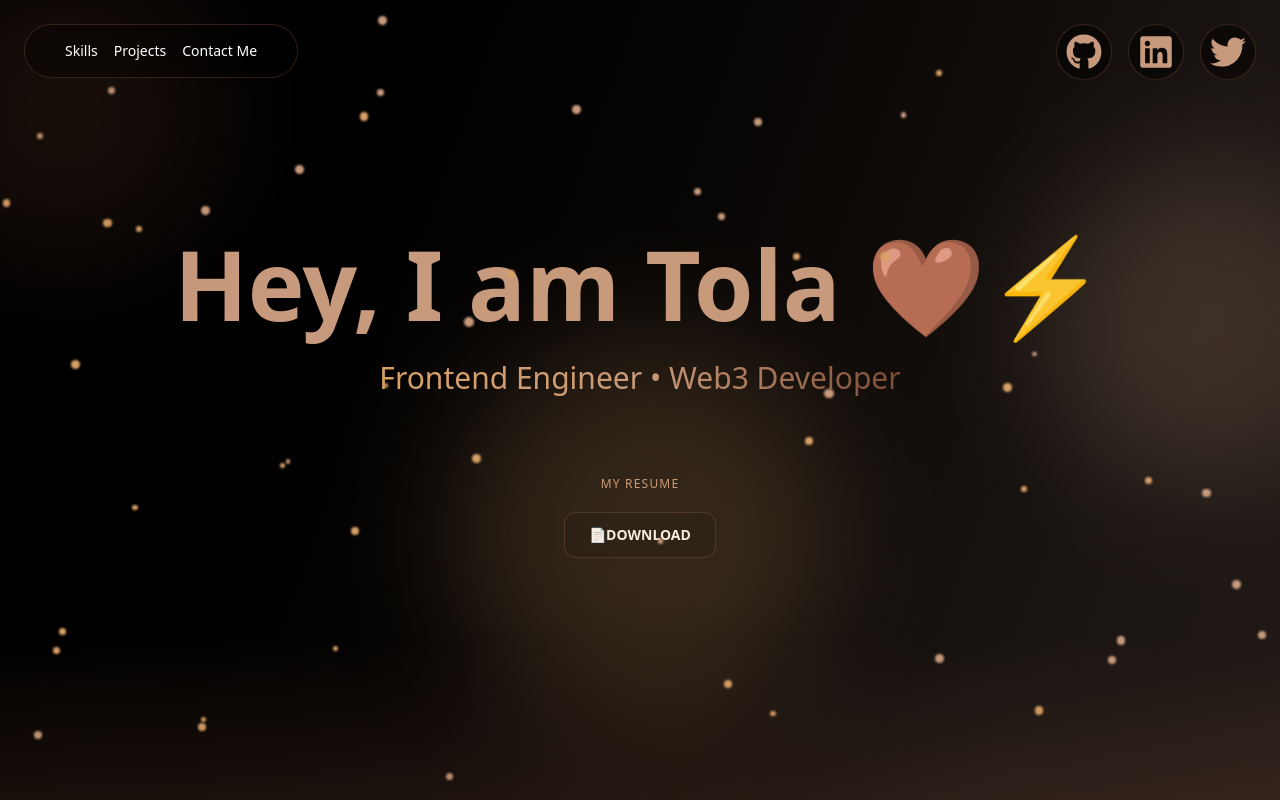
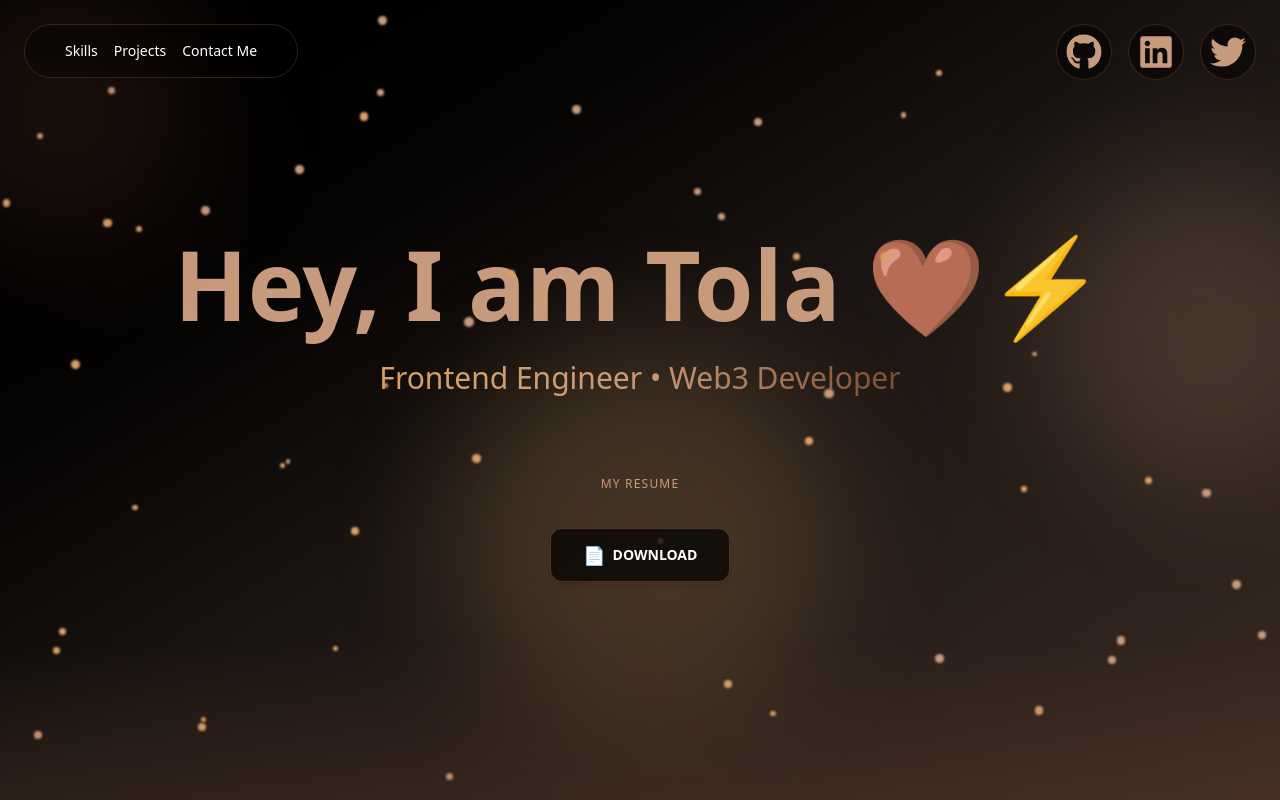
Before and after one commit to TolaMaryAnn/Tola-s_Portfolio, a React (Vite) app: page /home in a window 1280 px wide. Shown: the top 800 px of the page. Built offline with nearby package versions, Linux system fonts and the light colour scheme.

Commit message:
scrollbar removal

```diff
--- /dev/null
+++ b/src/Components/CursorDot.tsx
@@ -0,0 +1,50 @@
+import React, { useEffect, useRef } from "react";
+
+const CursorDot: React.FC = () => {
+  const dotRef = useRef<HTMLDivElement>(null);
+  const pos = useRef({ x: -100, y: -100 });
+  const mouse = useRef({ x: -100, y: -100 });
+
+  useEffect(() => {
+    const handleMouseMove = (e: MouseEvent) => {
+      mouse.current = { x: e.clientX, y: e.clientY };
+    };
+
+    const handleTouchMove = (e: TouchEvent) => {
+      const touch = e.touches[0];
+      mouse.current = { x: touch.clientX, y: touch.clientY };
+    };
+
+    window.addEventListener("mousemove", handleMouseMove);
+    window.addEventListener("touchmove", handleTouchMove);
+
+    const animate = () => {
+      pos.current.x += (mouse.current.x - pos.current.x) * 0.15; // smooth interpolation
+      pos.current.y += (mouse.current.y - pos.current.y) * 0.15;
+
+      if (dotRef.current) {
+        dotRef.current.style.transform = `translate(${pos.current.x - 12}px, ${
+          pos.current.y - 12
+        }px)`;
+      }
+
+      requestAnimationFrame(animate);
+    };
+
+    animate(); // start the loop
+
+    return () => {
+      window.removeEventListener("mousemove", handleMouseMove);
+      window.removeEventListener("touchmove", handleTouchMove);
+    };
+  }, []);
+
+  return (
+    <div
+      ref={dotRef}
+      className="pointer-events-none fixed w-4 h-4 rounded-full bg-[#7B4B35] z-50 shadow-lg"
+    />
+  );
+};
+
+export default CursorDot;
--- a/src/Components/Intro.tsx
+++ b/src/Components/Intro.tsx
@@ -164,25 +164,24 @@ const Intro: React.FC = () => {
           <p className="text-xs tracking-widest text-[#C79A7D] mb-3">
             MY RESUME
           </p>
-          <button
-            onClick={() => {
-              const link = document.createElement("a");
-              link.href = "/MaryAnn_Omotola_Ojegbile.pdf";
-              link.download = "MaryAnn_Omotola_Ojegbile.pdf";
-              link.target = "_blank";
-              document.body.appendChild(link);
-              link.click();
-              document.body.removeChild(link);
-            }}
+          <a
+            href="/MaryAnn_Omotola_Ojegbile.pdf"
+            download="MaryAnn_Omotola_Ojegbile.pdf"
+            target="_blank"
+            rel="noopener noreferrer"
             className="
-  mt-2 px-6 py-3 bg-black/50 border border-[#7B4B35]/40 rounded-xl hover:bg-[#C79A7D] hover:text-black transition font-semibold text-sm inline-block text-center cursor-pointer
+    relative z-50 pointer-events-auto
+    mt-6 px-8 py-3 bg-black/70 border border-[#7B4B35]/60 rounded-xl
+    text-white font-semibold text-sm
+    inline-flex items-center gap-2 justify-center
+
+    cursor-pointer transition-all duration-300 transform hover:scale-105
+    shadow-md hover:shadow-xl
   "
           >
-            <span className="transform hover:scale-125 transition-transform duration-300">
-              📄
-            </span>
+            <span className="text-lg">📄</span>
             DOWNLOAD
-          </button>
+          </a>
         </div>
       </div>
 
--- a/src/index.css
+++ b/src/index.css
@@ -1 +1,13 @@
 @import "tailwindcss";
+
+
+
+ /* Hide scrollbars but keep scrolling */
+.scrollbar-none::-webkit-scrollbar {
+    display: none; /* Chrome, Safari, Opera */
+  }
+
+  .scrollbar-none {
+    -ms-overflow-style: none; /* IE and Edge */
+    scrollbar-width: none; /* Firefox */
+  }
--- a/src/pages/HomePage.tsx
+++ b/src/pages/HomePage.tsx
@@ -4,10 +4,14 @@ import Projects from "../Components/Projects"
 import Skills from "../Components/Skills"
 import Contact from "../Components/Contact"
 import Footer from "../Components/Footer"
+import CursorDot from "../Components/CursorDot";
+
 
 function HomePage() {
   return (
-    <div className="bg-gradient-to-br from-black via-[#1a1512] to-[#3a2a22]">
+    <div className="bg-gradient-to-br from-black via-[#1a1512] to-[#3a2a22] relative h-screen overflow-hidden">
+      <div className="h-full overflow-y-scroll scrollbar-none">
+        <CursorDot />
         <Intro />
         <Profile />
 
@@ -25,7 +29,9 @@ function HomePage() {
 
         <Footer />
       </div>
+    </div>
   );
 }
 
+
 export default HomePage;
--- a/src/pages/SplashPage.tsx
+++ b/src/pages/SplashPage.tsx
@@ -38,7 +38,7 @@ const SplashPage: React.FC = () => {
   }, []);
 
   return (
-    <div className="w-screen min-h-screen flex flex-col items-center justify-between bg-[#4E3629] text-black p-2 relative overflow-hidden">
+    <div className="w-screen lg:min-h-screen flex flex-col items-center justify-between bg-[#4E3629] text-black p-2 relative overflow-hidden">
       {glitters.map((g, i) => (
         <span
           key={i}
```
Lines whose indentation alone changed are shown as unchanged.
